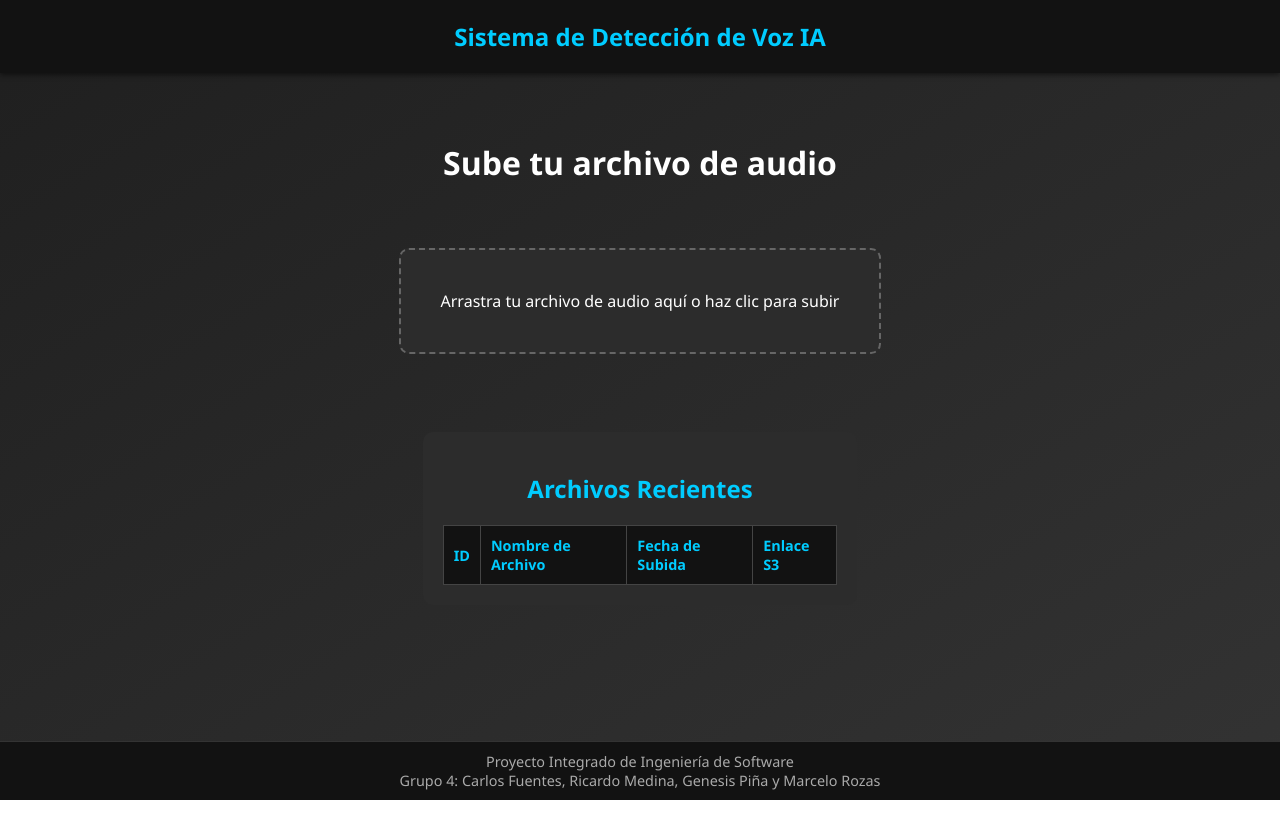
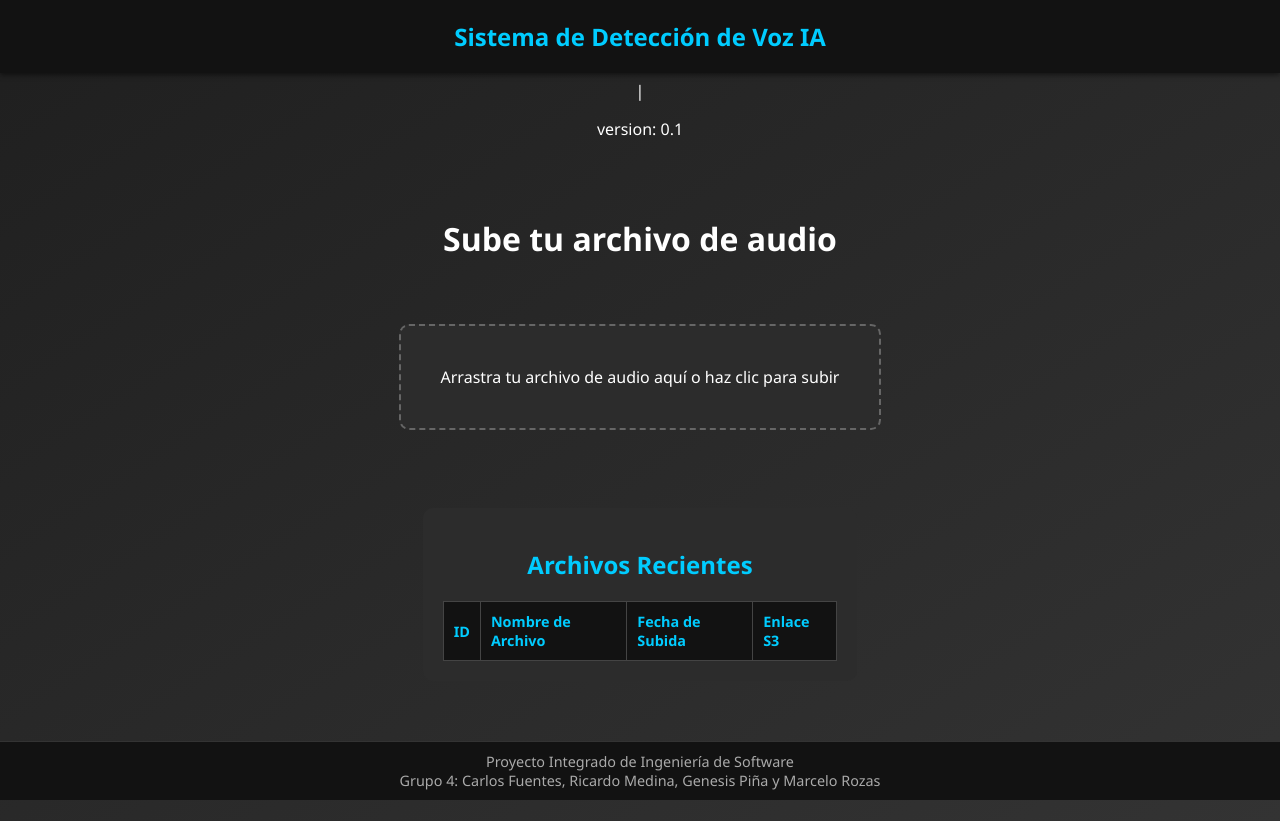
Before and after one commit to Warmicx/detectar-voz-ia, a plain HTML site: page index.html in a window 1280 px wide. Before the commit the page ends 800 px from the top, so only its background shows below. Drawn offline with Linux system fonts and the light colour scheme; no server answers.

Commit message:
Update index.html 2

```diff
--- a/index.html
+++ b/index.html
@@ -159,7 +159,7 @@
   <header>
     <h2>Sistema de Detección de Voz IA</h2>
   </header>
-
+|  <p>version: 0.1</p>
   <main>
     <h1>Sube tu archivo de audio</h1>
     <br><br><br>
```
